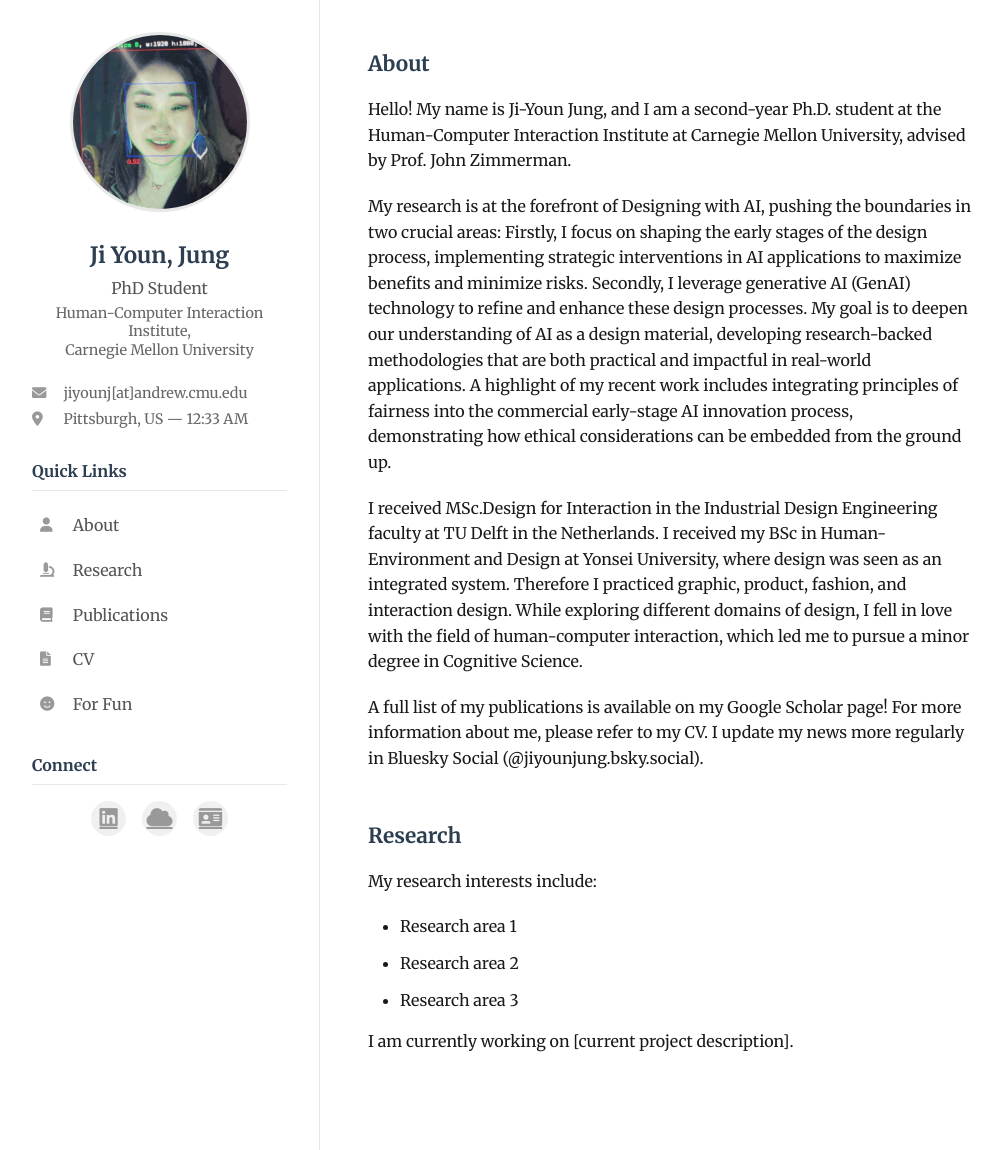
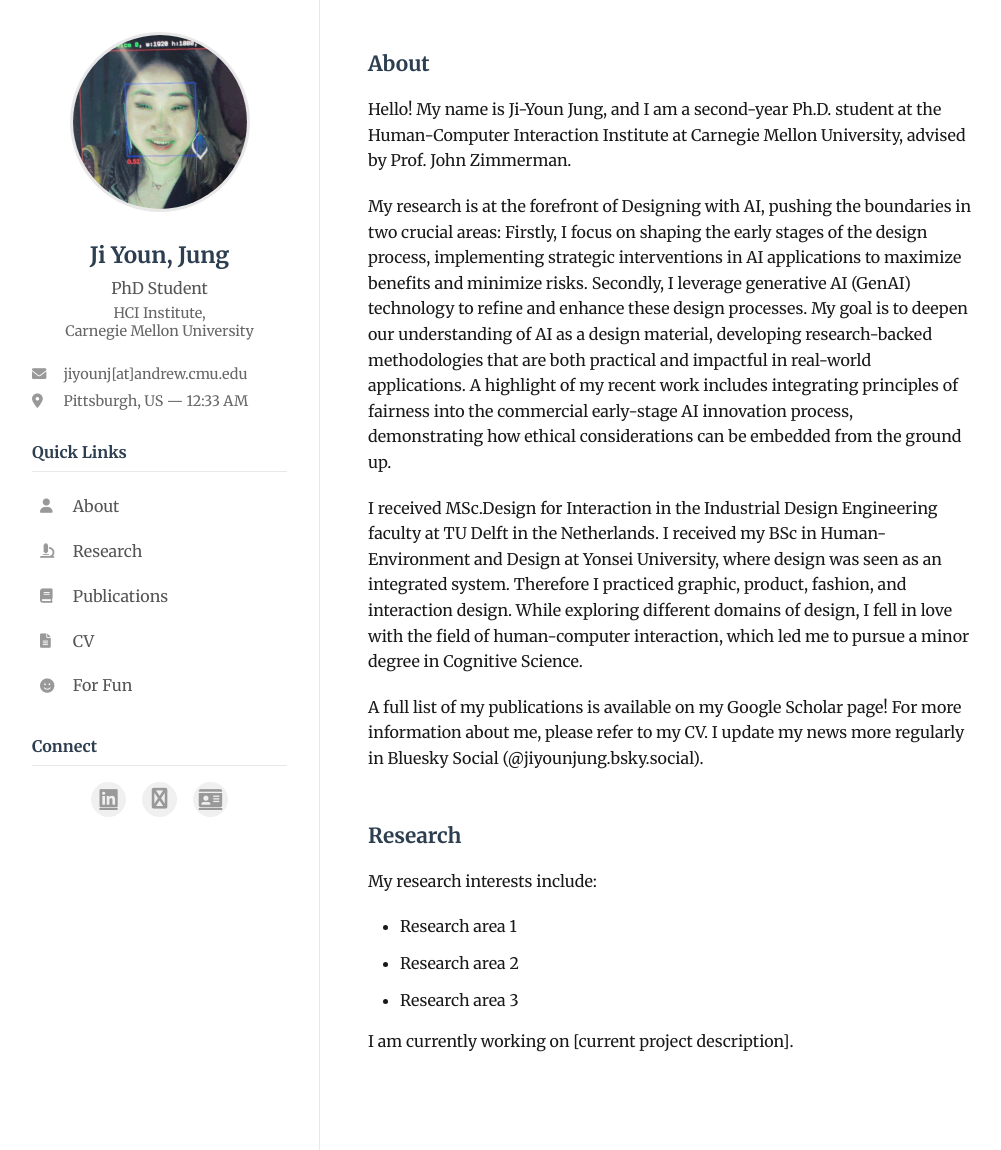
Before and after one commit to jiyoun-jung/jiyounjung, a Jekyll site: the page built from index.html, in a window 1280 px wide and 1150 px high. Shown: the whole window, without its empty margins (40-1041 px from the left). Built offline with Jekyll 4.4.1, drawn with Linux system fonts in a browser that asks for light colours; some web fonts are replaced.

Commit message:
Open in new tab + minor text fix on Profile

```diff
--- a/_includes/sidebar.html
+++ b/_includes/sidebar.html
@@ -4,7 +4,7 @@
     </div>
     <h1 class="name">Ji Youn, Jung</h1>
     <p class="title">PhD Student</p>
-    <p class="institution">Human-Computer Interaction Institute,<br>Carnegie Mellon University</p>
+    <p class="institution">HCI Institute,<br>Carnegie Mellon University</p>
 
     <div class="contact-info">
       <p><i class="fas fa-envelope"></i> jiyounj[at]andrew.cmu.edu</p>
@@ -17,7 +17,7 @@
     <ul>
       <li><a href="{{ '/' | relative_url }}"><i class="fas fa-user"></i> About</a></li>
       <li><a href="{{ '/research/' | relative_url }}"><i class="fas fa-microscope"></i> Research</a></li>
-      <li><a href="{{ '/publications/' | relative_url }}"><i class="fas fa-book"></i> Publications</a></li>
+      <li><a href="https://scholar.google.com/citations?user=_FPdtQ8AAAAJ&hl=en&inst=3203679203499159833" target="_blank" rel="noopener noreferrer"><i class="fas fa-book"></i> Publications</a></li>
       <li><a href="{{ '/cv/' | relative_url }}"><i class="fas fa-file-alt"></i> CV</a></li>
       <li><a href="{{ '/fun/' | relative_url }}"><i class="fas fa-smile"></i> For Fun</a></li>
     </ul>
@@ -26,8 +26,8 @@
   <div class="social-links">
     <h3>Connect</h3>
     <div class="social-icons">
-      <a href="https://www.linkedin.com/in/jiyounjung/" title="LinkedIn"><i class="fab fa-linkedin"></i></a>
-      <a href="https://bsky.app/profile/jiyounjung.bsky.social" title="Bluesky"><i class="fas fa-cloud"></i></a>
-      <a href="https://orcid.org/0000-0002-9896-1760" title="ORCID"><i class="fas fa-id-card"></i></a>
+      <a href="https://www.linkedin.com/in/jiyounjung/" title="LinkedIn" target="_blank" rel="noopener noreferrer"><i class="fab fa-linkedin"></i></a>
+      <a href="https://bsky.app/profile/jiyounjung.bsky.social" title="Bluesky" target="_blank" rel="noopener noreferrer"><i class="fab fa-cloud"></i></a>
+      <a href="https://orcid.org/0000-0002-9896-1760" title="ORCID" target="_blank" rel="noopener noreferrer"><i class="fas fa-id-card"></i></a>
     </div>
   </div>
```
Also changed, not shown: publications.html (deleted, +0 -17 lines).
